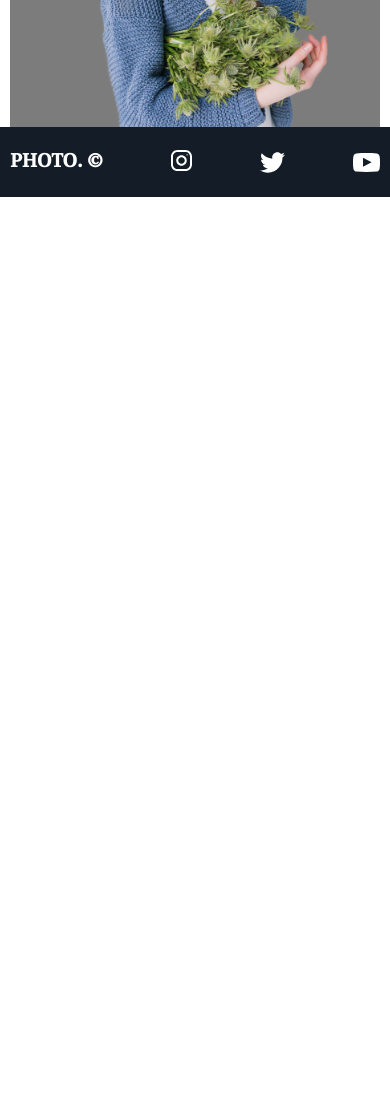
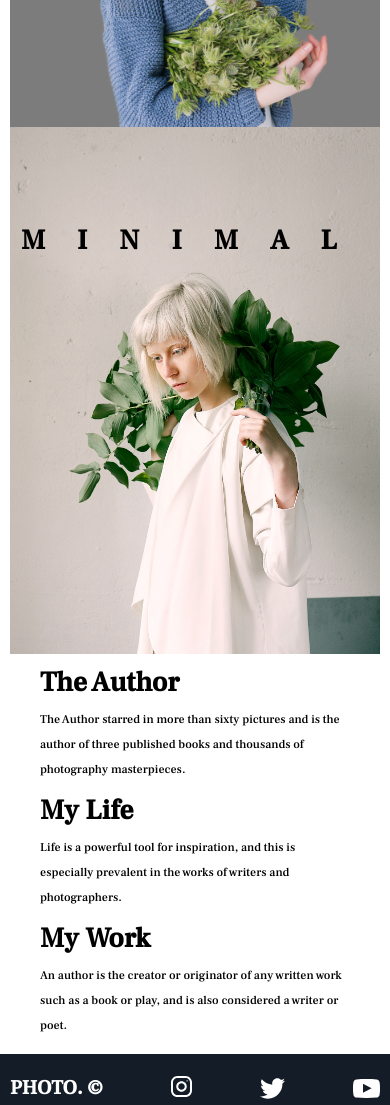
Before and after one commit to HennadiiZ/PhotographyWeb-, a plain HTML site: page index.html in a window 390 px wide. Shown: the part 780-1885 px from the top of the page. Before the commit the page ends 977 px from the top, so only its background shows below. Drawn offline with Linux system fonts and the light colour scheme.

Commit message:
ABOUT section

```diff
--- a/css/style.css
+++ b/css/style.css
@@ -224,22 +224,17 @@ nav a{
 
 .hero{
     text-align: center;
-    min-height: 90vh;
+    /* min-height: 90vh; */
 }
 
 .hero-wrapper{
     display: flex;
-    /* height: 90vh; */
-    /* height: 100vh; */
-    /* width: 100%; */
     flex-wrap: wrap;
 }
 
 .hero-introduction{
     width: 50%;
-    /* max-width: 300px; */
     padding: 20px;
-    /* background:rgb(168, 168, 168) */
     background: var(--color-very-light-gray);
 }
 
@@ -256,32 +251,68 @@ nav a{
 .hero-introduction a{
     color: black;
     border: 3px solid black;
-    /* padding: 15px 35px; */
     padding: 1rem 2.5rem;
     transition: all 0.3s ease 0s;
 }
 .hero-introduction a:hover{
-
     border: 3px solid white;
     transition: all 0.3s ease 0s;
 }
 
 .hero-picture{
     width: 50%;
-    position: relative;
-    z-index: 2;
 }
 
 .hero-picture img{
     width: 100%;
     background: var(--color-light-gray);
     object-fit: cover;
-    z-index: 2;
 }
 
+/* =============================== ABOUT ================================= */
 
+.about-wrapper{
 
+}
 
+.about{
+    /* min-height: 100vh; */
+    display: flex;
+    flex-wrap: wrap;
+}
+.about-picture{
+    width: 50%;
+    position: relative;
+}
+.about-picture img{
+    width: 100%;
+}
+
+.about-picture-caption{
+   position: absolute;
+   top: 20%;
+   left: 50%;
+   transform: translate(-50%, -20%);
+   letter-spacing: 2rem;
+}
+.img-front{}
+
+.about-text{
+    width: 50%;
+    display: flex;
+    flex-direction: column;
+    justify-content: space-around;
+}
+.about-text-block{
+    padding: 0px 30px;
+
+}
+.about-text h3{
+   padding-bottom: 10px;
+}
+.about-text p{
+    line-height: 25px;
+}
 
 
 
@@ -321,9 +352,16 @@ nav a{
     .hero-picture{
         width: 100%;
     }
+    .about-picture{
+        width: 100%;
+    }
+    .about-text{
+        width: 100%;
+        min-height: 400px;
+    }
 
     .hero-picture img{
-        /* height: 80vh; */
+
     }
 }
 
@@ -336,6 +374,16 @@ nav a{
 }
 
 @media (max-width: 510px){}
+
+@media (max-width: 430px){
+
+    .about-text {
+        padding-top:15px;
+     }
+    .about-text p{
+       margin-bottom: 15px;
+    }
+}
 
     @media (max-width: 767px){
 /* =============================== BURGER MENU ================================= */
@@ -392,18 +440,18 @@ nav a{
         }
         .header__menu{
             position: fixed;
-            top: -100%;
-            left: 0;
+            top: 0;
+            left: -100%;
             width: 100%;
             height: 100%;
             overflow: auto;
-            transition: all 0.3s ease 0s;
+            transition: all .7s ease ;
             background-color: var(--color-dark-gray);
             padding: 70px 0px 0px 0px;
         }
 
         .header__menu.active{
-            top: 0;
+            left: 0;
         }
 
         .nav-links{
@@ -414,6 +462,10 @@ nav a{
             color: white;
             margin: 65px 0;
             text-align: center;
+        }
+
+        .nav-links .nav-link{
+            margin-right: 0px;
         }
 
         .nav-link a{
--- a/index.html
+++ b/index.html
@@ -75,9 +75,47 @@
         </div>
     </section>
 
+    <!-- =============================== ABOUT ================================= -->
+    <section class="about-wrapper" id="about">
+        <div class="container">
+            <div class="about">
+                <div class="about-picture">
+                    <h3 class="about-picture-caption">MINIMAL</h3>
+                    <img class="img-front author" src="img/about-image.png" alt="author">
+                </div>
 
+                <div class="about-text">
 
-    <!-- =============================== ABOUT ================================= -->
+                    <div class="about-text-block">
+                        <h3>
+                            The Author
+                        </h3>
+                        <p>
+                            The Author  starred in more than sixty pictures and is the author of three published books and thousands of photography masterpieces.
+                        </p>
+                    </div>
+                    <div class="about-text-block">
+                        <h3>
+                            My Life
+                        </h3>
+                        <p>
+                            Life is a powerful tool for inspiration, and this is especially prevalent in the works of writers and photographers.
+                        </p>
+                    </div>
+                    <div class="about-text-block">
+                        <h3>
+                            My Work
+                        </h3>
+                        <p>
+                            An author is the creator or originator of any written work such as a book or play, and is also considered a writer or poet.
+                        </p>
+                    </div>
+
+                </div>
+            </div>
+        </div>
+    </section>
+
     <!-- =============================== WORK ================================= -->
     <!-- =============================== CONTACT ================================= -->
     </main>
```
